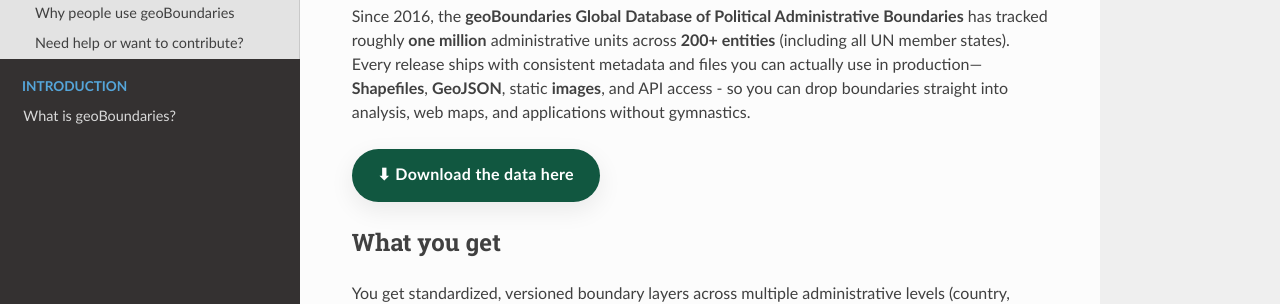
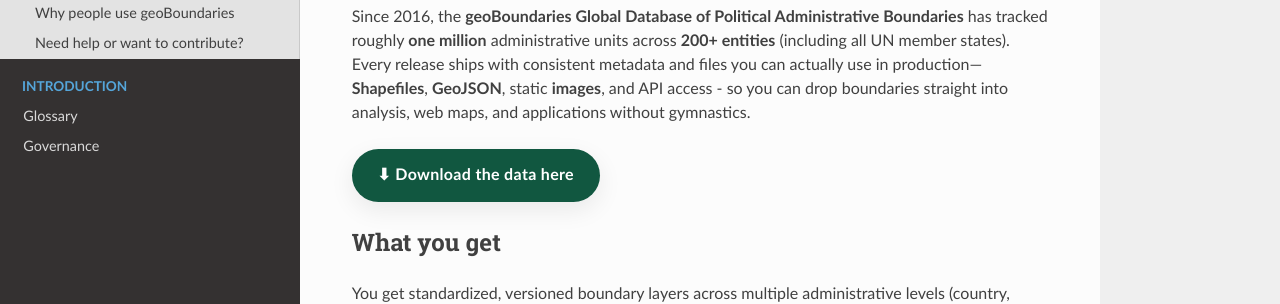
Before and after one commit to wmgeolab/gbDocs, an MkDocs documentation site: the page built from docs/docs/index.md, in a window 1280 px wide. Shown: the part 227-531 px from the top of the page. Built offline with MkDocs 1.6.1, drawn with Linux system fonts in a browser that asks for light colours; nearby versions of some CDN libraries.

Commit message:
Update mkdocs.yml

```diff
--- a/docs/mkdocs.yml
+++ b/docs/mkdocs.yml
@@ -14,4 +14,5 @@
 nav:
   - Home: index.md
   - Introduction:
-      - What is geoBoundaries?: 00-introduction/what-is-geoboundaries.md
+      - Glossary: 00-introduction/glossary.md
+      - Governance: 00-introduction/governance-and-principles.md
```
